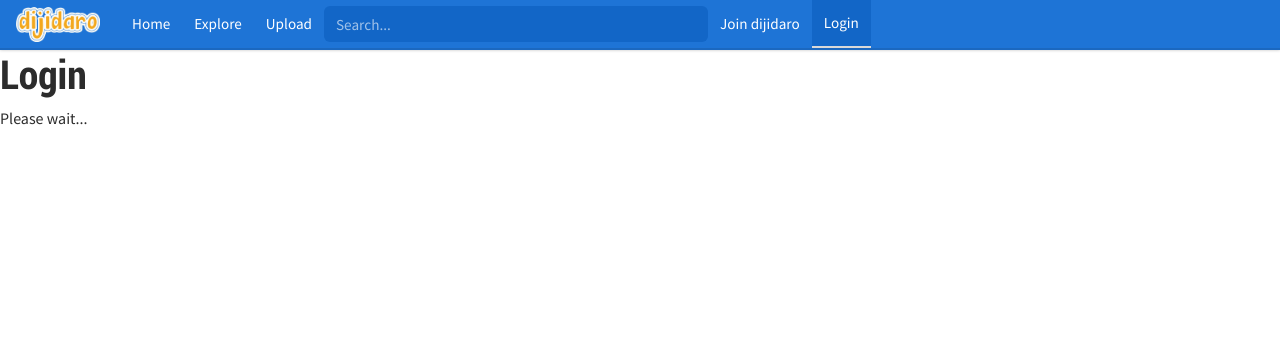
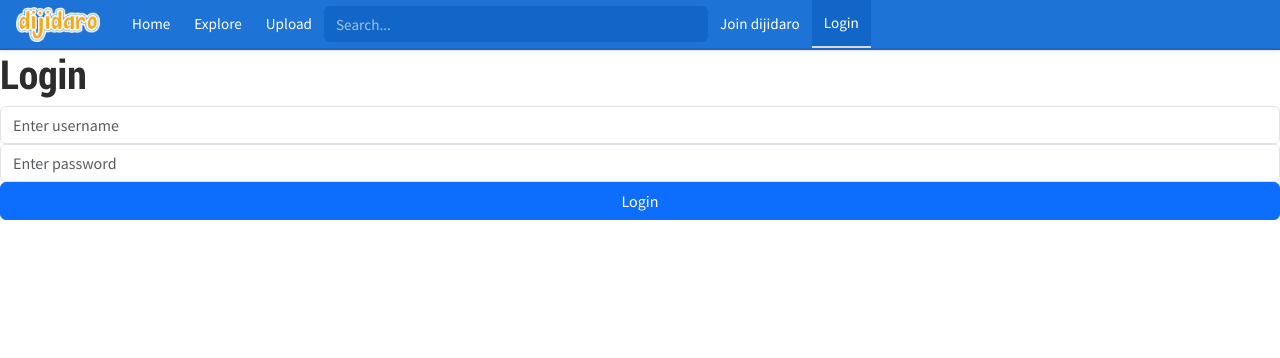
Before and after one commit to dijidaro/dijidaro, a Flask app: page /auth/user_login in a window 1280 px wide. Shown: the top 358 px of the page. Run offline with Flask 3, Linux system fonts and the light colour scheme; some libraries are stand-ins or nearby versions.

Commit message:
Add logic for user login route

```diff
--- a/app/forms.py
+++ b/app/forms.py
@@ -43,3 +43,13 @@ class UserRegistrationForm(FlaskForm):
                               render_kw={"class": "form-control", "placeholder": "Repeat password"})
 
     submit = SubmitField("Register", render_kw={"class": "btn btn-primary col-12" })
+
+class UserLoginForm(FlaskForm):
+    username = StringField("Username",
+                           validators=[InputRequired(message="Username required")],
+                           render_kw={"class": "form-control", "placeholder": "Enter username"})
+
+    password = PasswordField("Password",
+                             validators=[InputRequired(message="Password required")],
+                             render_kw={"class": "form-control", "placeholder": "Enter password"})
+    submit = SubmitField("Login", render_kw={"class": "btn btn-primary col-12"})
--- a/app/routes/auth.py
+++ b/app/routes/auth.py
@@ -1,8 +1,8 @@
-from flask import Blueprint, flash, redirect, render_template, url_for
-from forms import UserRegistrationForm
+from flask import Blueprint, flash, redirect, render_template, session, url_for
+from forms import UserRegistrationForm, UserLoginForm
 import re
 from models import User, db
-from werkzeug.security import generate_password_hash
+from werkzeug.security import generate_password_hash, check_password_hash
 from sqlalchemy.exc import IntegrityError
 
 
@@ -39,11 +39,30 @@ def register_user():
 
 @auth_bp.route("/user_login", methods=["GET", "POST"])
 def login_user():
-    return render_template("pages/auth/login.html")
+    form = UserLoginForm()
+    if form.validate_on_submit():
+        error = None
+        errorMessage = "The information you entered does not match our records for accessing this service. You either entered an invalid email and/or password or you do not have privilege to access this service. Please try to enter your email and password again!"
+        user = User.query.filter_by(username=form.username.data).all()
+        print(user)
+        if not user:
+            error = errorMessage
+
+        for row in user:
+            if not check_password_hash(row.password, form.password.data):
+                error = errorMessage
+            if error is None:
+                session.clear()
+                session["user_id"] = row.id
+                flash(f"Logged in as {row.username}")
+                return redirect(url_for("home.index"))
+            flash(error)
+    return render_template("pages/auth/login.html", form=form)
+
+
 
 
 # HELPER FUNCTIONS
-
 def validate_username(username):
     """ Ensures min/max number of characters.Checks that username doesn't
     begin with numbers and no special characters. Returns `True` if the
--- a/app/templates/pages/auth/login.html
+++ b/app/templates/pages/auth/login.html
@@ -5,5 +5,16 @@
 {% endblock %}
 
 {% block body %}
-    <p>Please wait...</p>
+    <form action="" method="post">
+        {{ form.csrf_token }}
+        <div>
+            {{ form.username }}
+        </div>
+        <div>
+            {{ form.password }}
+        </div>
+        <div>
+            {{ form.submit }}
+        </div>
+    </form>
 {% endblock %}
```
